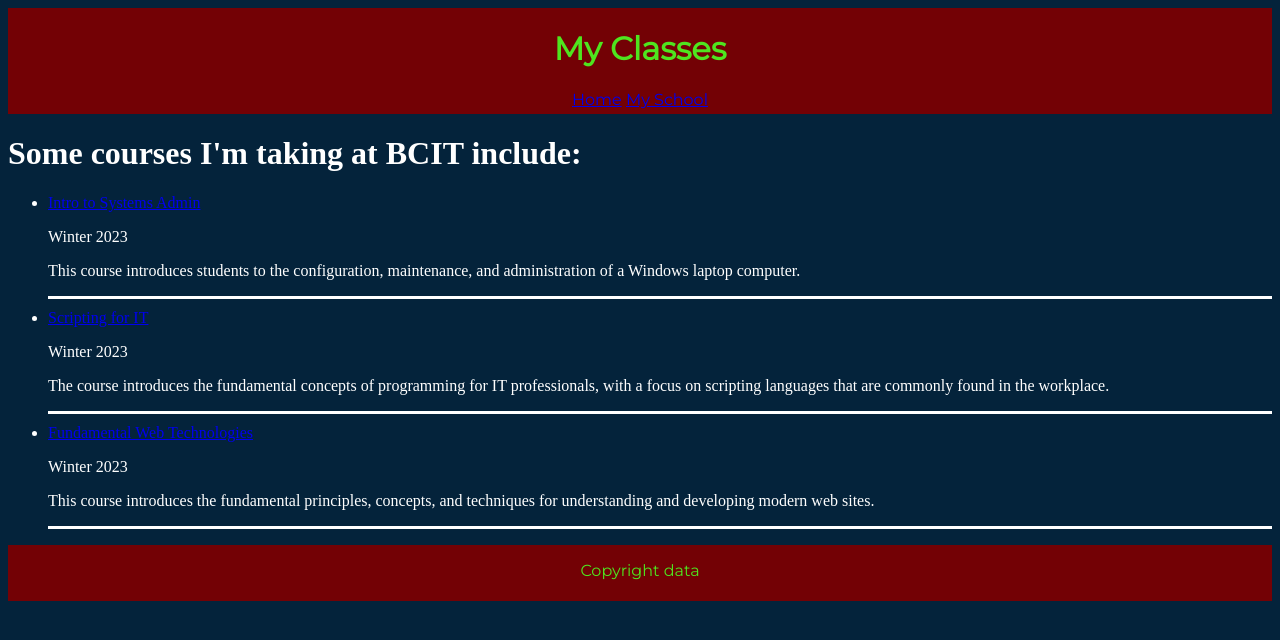
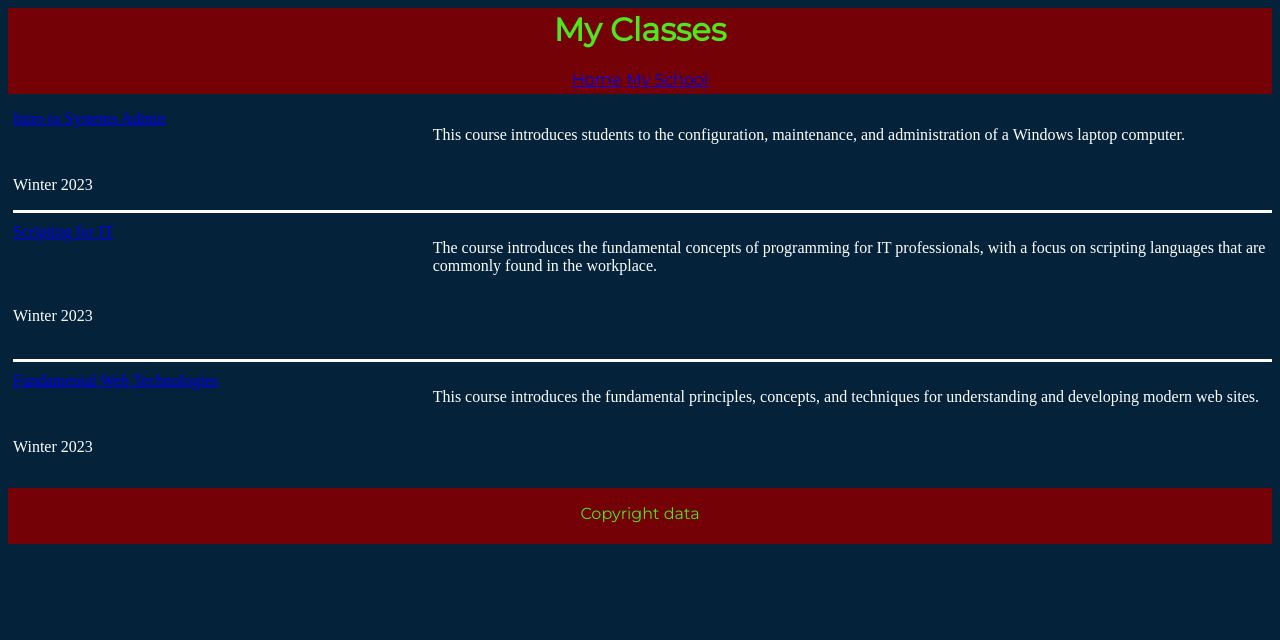
Before and after one commit to divinespacer/personal-website, a plain HTML site: page misc/courses.html in a window 1280 px wide. Drawn offline with Linux system fonts and the light colour scheme.

Commit message:
FOrmats classes.html with responsive design where the classes are put into a grid

```diff
--- a/css/stylesheet.css
+++ b/css/stylesheet.css
@@ -12,18 +12,55 @@ body {
   align-items: center;
   padding-bottom: 5px;
 }
+h1 {
+  margin-top: 2px;
+}
+.blog > nav {
+  display: flex;
+  flex-direction: column;
+  align-items: center;
+  gap: 5px;
+}
 
 a:visited {
   color: white;
 }
-
 .me {
   display: grid;
   grid-template-columns: 2fr 1fr;
   grid-template-rows: repeat(2, 1fr);
 }
+.courses > li {
+  border-bottom: white dashed 1px;
+  margin-bottom: 3px;
+  list-style: none;
+}
 
-.courses > li {
-  border-bottom: white solid;
-  margin-bottom: 10px;
+.courses > li:last-child {
+  border: none;
 }
+
+.courses {
+  padding-left: 5px;
+}
+
+@media screen and (min-width: 600px) {
+  .blog > nav {
+    flex-direction: row;
+    gap: 5px;
+  }
+  .courses > li {
+    margin-top: 10px;
+    border-bottom: solid;
+    display: grid;
+    grid-template-columns: 1fr 2fr;
+    grid-template-rows: repeat(2, 1fr);
+  }
+  .courses > li > p:nth-child(1) {
+    margin-top: 0;
+  }
+  .courses > li > p:nth-child(2) {
+    grid-column: 1/1;
+    grid-row: 2/2;
+  }
+}
--- a/misc/courses.html
+++ b/misc/courses.html
@@ -5,6 +5,7 @@
     <title>My Courses</title>
     <link rel="stylesheet" href="../css/stylesheet.css">
     <link href="https://fonts.googleapis.com/css2?family=Montserrat&display=swap" rel="stylesheet">
+    <meta name="viewport" content="width=device-width">
 </head>
 
 <body>
@@ -16,23 +17,25 @@
         </nav>
     </header>
     <main>
-        <h1>Some courses I'm taking at BCIT include:</h1>
         <ul class=courses>
-            <li><a href="https://www.bcit.ca/outlines/20231089202/" title="ACIT 1420 Course Outline" target="_blank">
-                    Intro to Systems Admin</a>
+            <li>
+                <p><a href="https://www.bcit.ca/outlines/20231089202/" title="ACIT 1420 Course Outline" target="_blank">
+                        Intro to Systems Admin</a></p>
                 <p>Winter 2023</p>
                 <p>This course introduces students to the configuration, maintenance, and administration of a Windows
                     laptop computer. </p>
             </li>
 
-            <li><a href="https://www.bcit.ca/outlines/20231089204/" title="ACIT 1515 Course Outline" target="_blank">
-                    Scripting for IT</a>
+            <li>
+                <p><a href="https://www.bcit.ca/outlines/20231089204/" title="ACIT 1515 Course Outline" target="_blank">
+                        Scripting for IT</a></p>
                 <p>Winter 2023</p>
                 <p>The course introduces the fundamental concepts of programming for IT professionals, with a focus on
                     scripting languages that are commonly found in the workplace.</p>
             </li>
-            <li><a href=https://www.bcit.ca/outlines/20231089205/ title="ACIT 1620 Course Outline" target="_blank">
-                    Fundamental Web Technologies</a>
+            <li>
+                <p><a href=https://www.bcit.ca/outlines/20231089205/ title="ACIT 1620 Course Outline" target="_blank">
+                        Fundamental Web Technologies</a></p>
                 <p>Winter 2023</p>
                 <p>This course introduces the fundamental principles, concepts, and techniques for understanding and
                     developing modern web sites.</p>
```
Also changed, not shown: index.html (+1 -0 lines), misc/school.html (+2 -1 lines).
